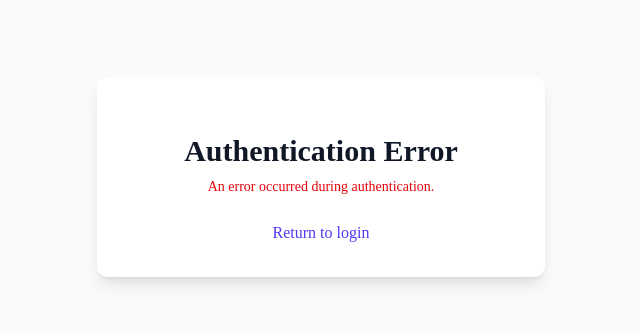
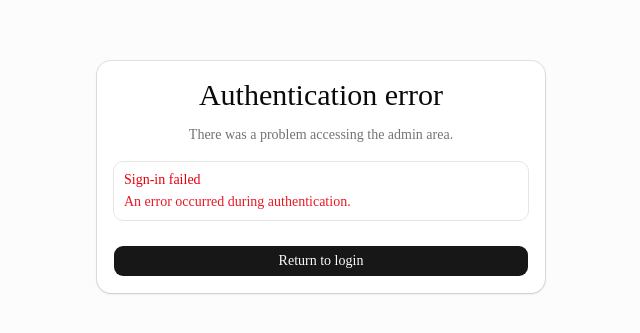
Before and after one commit to cmmrox/customer-feedback, a Next.js app: page /admin/error in a window 1280 px wide. Shown: the part 223-556 px from the top of the page, without its empty margins (319-959 px from the left). Built offline with nearby package versions, Linux system fonts and the light colour scheme.

Commit message:
refactor(admin): align auth screens with shadcn ui

```diff
--- a/src/app/admin/error/page.tsx
+++ b/src/app/admin/error/page.tsx
@@ -1,8 +1,12 @@
 "use client";
 
-import { useSearchParams } from "next/navigation";
 import Link from "next/link";
 import { Suspense } from "react";
+import { useSearchParams } from "next/navigation";
+
+import { Alert, AlertDescription, AlertTitle } from "@/components/ui/alert";
+import { Button } from "@/components/ui/button";
+import { Card, CardContent, CardDescription, CardHeader, CardTitle } from "@/components/ui/card";
 
 function ErrorContent() {
   const searchParams = useSearchParams();
@@ -20,32 +24,30 @@ function ErrorContent() {
   };
 
   return (
-    <div className="min-h-screen flex items-center justify-center bg-gray-50">
-      <div className="max-w-md w-full space-y-8 p-8 bg-white rounded-lg shadow-lg">
-        <div>
-          <h2 className="mt-6 text-center text-3xl font-extrabold text-gray-900">
-            Authentication Error
-          </h2>
-          <div className="mt-2 text-center text-sm text-red-600">
-            {getErrorMessage()}
-          </div>
-          <div className="mt-6 text-center">
-            <Link
-              href="/admin/login"
-              className="font-medium text-indigo-600 hover:text-indigo-500"
-            >
-              Return to login
-            </Link>
-          </div>
-        </div>
-      </div>
+    <div className="flex min-h-screen items-center justify-center bg-muted/30 px-4 py-10">
+      <Card className="w-full max-w-md shadow-sm">
+        <CardHeader className="space-y-2 text-center">
+          <CardTitle className="text-3xl">Authentication error</CardTitle>
+          <CardDescription>There was a problem accessing the admin area.</CardDescription>
+        </CardHeader>
+        <CardContent className="space-y-6">
+          <Alert variant="destructive">
+            <AlertTitle>Sign-in failed</AlertTitle>
+            <AlertDescription>{getErrorMessage()}</AlertDescription>
+          </Alert>
+
+          <Button asChild className="w-full">
+            <Link href="/admin/login">Return to login</Link>
+          </Button>
+        </CardContent>
+      </Card>
     </div>
   );
 }
 
 export default function AuthError() {
   return (
-    <Suspense fallback={<div>Loading...</div>}>
+    <Suspense fallback={<div className="flex min-h-screen items-center justify-center text-sm text-muted-foreground">Loading…</div>}>
       <ErrorContent />
     </Suspense>
   );
--- a/src/app/admin/login/login-form.tsx
+++ b/src/app/admin/login/login-form.tsx
@@ -3,6 +3,11 @@
 import { useState } from "react";
 import { signIn } from "next-auth/react";
 import { useRouter } from "next/navigation";
+
+import { Alert, AlertDescription } from "@/components/ui/alert";
+import { Button } from "@/components/ui/button";
+import { Input } from "@/components/ui/input";
+import { Label } from "@/components/ui/label";
 
 export default function LoginForm() {
   const [username, setUsername] = useState("");
@@ -28,10 +33,7 @@ export default function LoginForm() {
       } else {
         router.push("/admin/dashboard");
       }
-    } catch (
-      // eslint-disable-next-line @typescript-eslint/no-unused-vars
-      _error
-    ) {
+    } catch {
       setError("An error occurred. Please try again.");
     } finally {
       setIsLoading(false);
@@ -39,56 +41,44 @@ export default function LoginForm() {
   };
 
   return (
-    <form className="mt-8 space-y-6" onSubmit={handleSubmit}>
-      {error && (
-        <div className="bg-red-50 border border-red-400 text-red-700 px-4 py-3 rounded relative" role="alert">
-          <span className="block sm:inline">{error}</span>
-        </div>
-      )}
-      <div className="rounded-md shadow-sm -space-y-px">
-        <div>
-          <label htmlFor="username" className="sr-only">
-            Username
-          </label>
-          <input
+    <form className="space-y-5" onSubmit={handleSubmit}>
+      {error ? (
+        <Alert variant="destructive">
+          <AlertDescription>{error}</AlertDescription>
+        </Alert>
+      ) : null}
+
+      <div className="space-y-2">
+        <Label htmlFor="username">Username</Label>
+        <Input
           id="username"
           name="username"
           type="text"
-            required
-            className="appearance-none rounded-none relative block w-full px-3 py-2 border border-gray-300 placeholder-gray-500 text-gray-900 rounded-t-md focus:outline-none focus:ring-indigo-500 focus:border-indigo-500 focus:z-10 sm:text-sm"
-            placeholder="Username"
+          placeholder="Enter your username"
           value={username}
           onChange={(e) => setUsername(e.target.value)}
           disabled={isLoading}
+          required
         />
       </div>
-        <div>
-          <label htmlFor="password" className="sr-only">
-            Password
-          </label>
-          <input
+
+      <div className="space-y-2">
+        <Label htmlFor="password">Password</Label>
+        <Input
           id="password"
           name="password"
           type="password"
-            required
-            className="appearance-none rounded-none relative block w-full px-3 py-2 border border-gray-300 placeholder-gray-500 text-gray-900 rounded-b-md focus:outline-none focus:ring-indigo-500 focus:border-indigo-500 focus:z-10 sm:text-sm"
-            placeholder="Password"
+          placeholder="Enter your password"
           value={password}
           onChange={(e) => setPassword(e.target.value)}
           disabled={isLoading}
+          required
         />
       </div>
-      </div>
 
-      <div>
-        <button
-          type="submit"
-          disabled={isLoading}
-          className="group relative w-full flex justify-center py-2 px-4 border border-transparent text-sm font-medium rounded-md text-white bg-indigo-600 hover:bg-indigo-700 focus:outline-none focus:ring-2 focus:ring-offset-2 focus:ring-indigo-500 disabled:opacity-50"
-        >
+      <Button type="submit" className="w-full" disabled={isLoading}>
         {isLoading ? "Signing in..." : "Sign in"}
-        </button>
-      </div>
+      </Button>
     </form>
   );
 }
--- a/src/app/admin/login/page.tsx
+++ b/src/app/admin/login/page.tsx
@@ -1,4 +1,7 @@
-import { Metadata } from "next";
+import type { Metadata } from "next";
+
+import { Card, CardContent, CardDescription, CardHeader, CardTitle } from "@/components/ui/card";
+
 import LoginForm from "./login-form";
 
 export const metadata: Metadata = {
@@ -8,18 +11,16 @@ export const metadata: Metadata = {
 
 export default function LoginPage() {
   return (
-    <div className="min-h-screen flex items-center justify-center bg-gray-50">
-      <div className="max-w-md w-full space-y-8 p-8 bg-white rounded-lg shadow-lg">
-        <div>
-          <h2 className="mt-6 text-center text-3xl font-extrabold text-gray-900">
-            Sign in to your account
-          </h2>
-          <p className="mt-2 text-center text-sm text-gray-600">
-            Admin access only
-          </p>
-        </div>
-        <LoginForm />
-      </div>
+    <div className="flex min-h-screen items-center justify-center bg-muted/30 px-4 py-10">
+      <Card className="w-full max-w-md shadow-sm">
+        <CardHeader className="space-y-2 text-center">
+          <CardTitle className="text-3xl">Sign in to your account</CardTitle>
+          <CardDescription>Admin access only</CardDescription>
+        </CardHeader>
+        <CardContent>
+          <LoginForm />
+        </CardContent>
+      </Card>
     </div>
   );
 }
--- a/src/app/admin/page.tsx
+++ b/src/app/admin/page.tsx
@@ -2,6 +2,9 @@
 
 import { useEffect } from "react";
 import { useRouter } from "next/navigation";
+
+import { Card, CardContent, CardDescription, CardHeader, CardTitle } from "@/components/ui/card";
+import { Skeleton } from "@/components/ui/skeleton";
 import { useAuth } from "@/hooks/useAuth";
 
 export default function AdminRoot() {
@@ -18,10 +21,19 @@ export default function AdminRoot() {
     }
   }, [isLoading, isAuthenticated, isAdmin, router]);
 
-  // Show loading state while checking authentication
   return (
-    <div className="min-h-screen bg-gray-100 flex items-center justify-center">
-      <div className="animate-spin rounded-full h-32 w-32 border-t-2 border-b-2 border-indigo-500"></div>
+    <div className="flex min-h-screen items-center justify-center bg-muted/30 px-4 py-10">
+      <Card className="w-full max-w-md shadow-sm">
+        <CardHeader className="space-y-2 text-center">
+          <CardTitle>Checking your session</CardTitle>
+          <CardDescription>Preparing the admin experience…</CardDescription>
+        </CardHeader>
+        <CardContent className="space-y-4">
+          <Skeleton className="h-5 w-3/4 mx-auto" />
+          <Skeleton className="h-10 w-full" />
+          <Skeleton className="h-10 w-full" />
+        </CardContent>
+      </Card>
     </div>
   );
 }
--- /dev/null
+++ b/src/components/ui/alert.tsx
@@ -0,0 +1,76 @@
+import * as React from "react"
+import { cva, type VariantProps } from "class-variance-authority"
+
+import { cn } from "@/lib/utils"
+
+const alertVariants = cva(
+  "group/alert relative grid w-full gap-0.5 rounded-lg border px-2.5 py-2 text-left text-sm has-data-[slot=alert-action]:relative has-data-[slot=alert-action]:pr-18 has-[>svg]:grid-cols-[auto_1fr] has-[>svg]:gap-x-2 *:[svg]:row-span-2 *:[svg]:translate-y-0.5 *:[svg]:text-current *:[svg:not([class*='size-'])]:size-4",
+  {
+    variants: {
+      variant: {
+        default: "bg-card text-card-foreground",
+        destructive:
+          "bg-card text-destructive *:data-[slot=alert-description]:text-destructive/90 *:[svg]:text-current",
+      },
+    },
+    defaultVariants: {
+      variant: "default",
+    },
+  }
+)
+
+function Alert({
+  className,
+  variant,
+  ...props
+}: React.ComponentProps<"div"> & VariantProps<typeof alertVariants>) {
+  return (
+    <div
+      data-slot="alert"
+      role="alert"
+      className={cn(alertVariants({ variant }), className)}
+      {...props}
+    />
+  )
+}
+
+function AlertTitle({ className, ...props }: React.ComponentProps<"div">) {
+  return (
+    <div
+      data-slot="alert-title"
+      className={cn(
+        "font-heading font-medium group-has-[>svg]/alert:col-start-2 [&_a]:underline [&_a]:underline-offset-3 [&_a]:hover:text-foreground",
+        className
+      )}
+      {...props}
+    />
+  )
+}
+
+function AlertDescription({
+  className,
+  ...props
+}: React.ComponentProps<"div">) {
+  return (
+    <div
+      data-slot="alert-description"
+      className={cn(
+        "text-sm text-balance text-muted-foreground md:text-pretty [&_a]:underline [&_a]:underline-offset-3 [&_a]:hover:text-foreground [&_p:not(:last-child)]:mb-4",
+        className
+      )}
+      {...props}
+    />
+  )
+}
+
+function AlertAction({ className, ...props }: React.ComponentProps<"div">) {
+  return (
+    <div
+      data-slot="alert-action"
+      className={cn("absolute top-2 right-2", className)}
+      {...props}
+    />
+  )
+}
+
+export { Alert, AlertTitle, AlertDescription, AlertAction }
```
Lines whose indentation alone changed are shown as unchanged.
